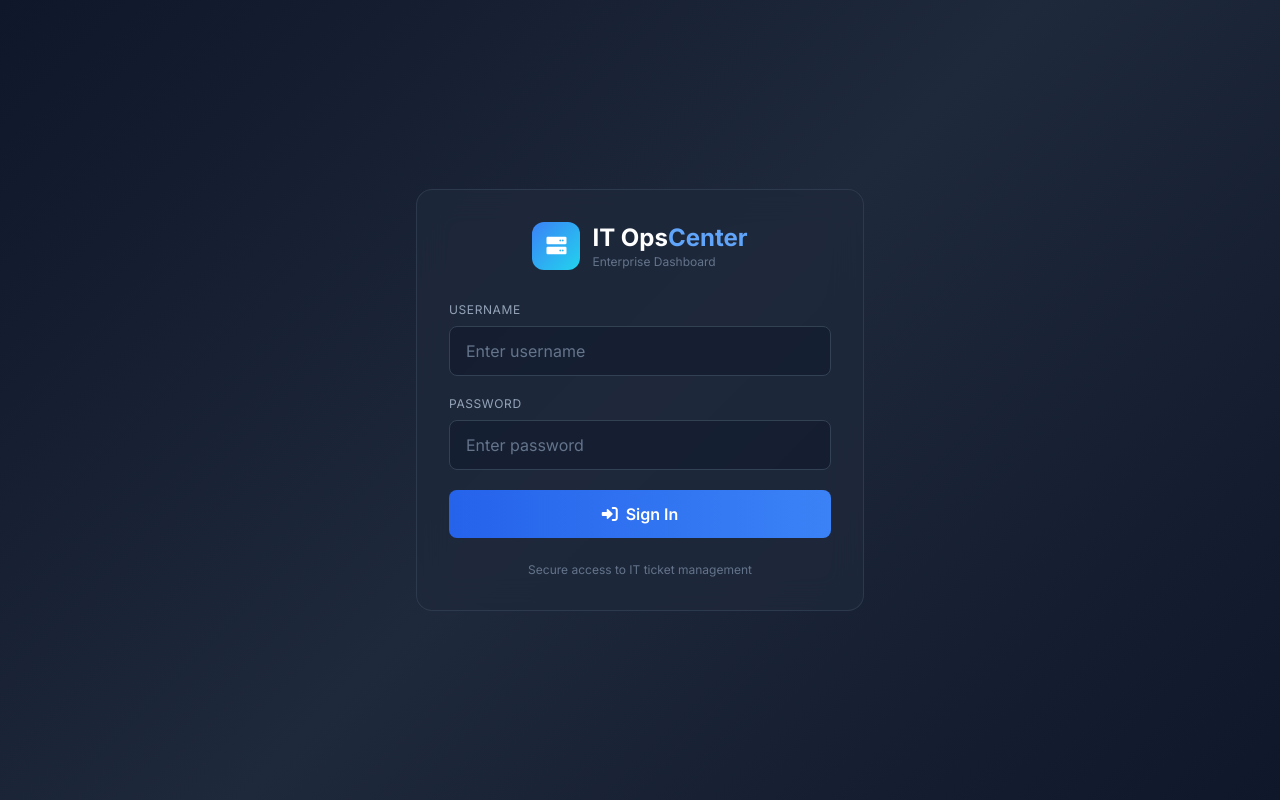
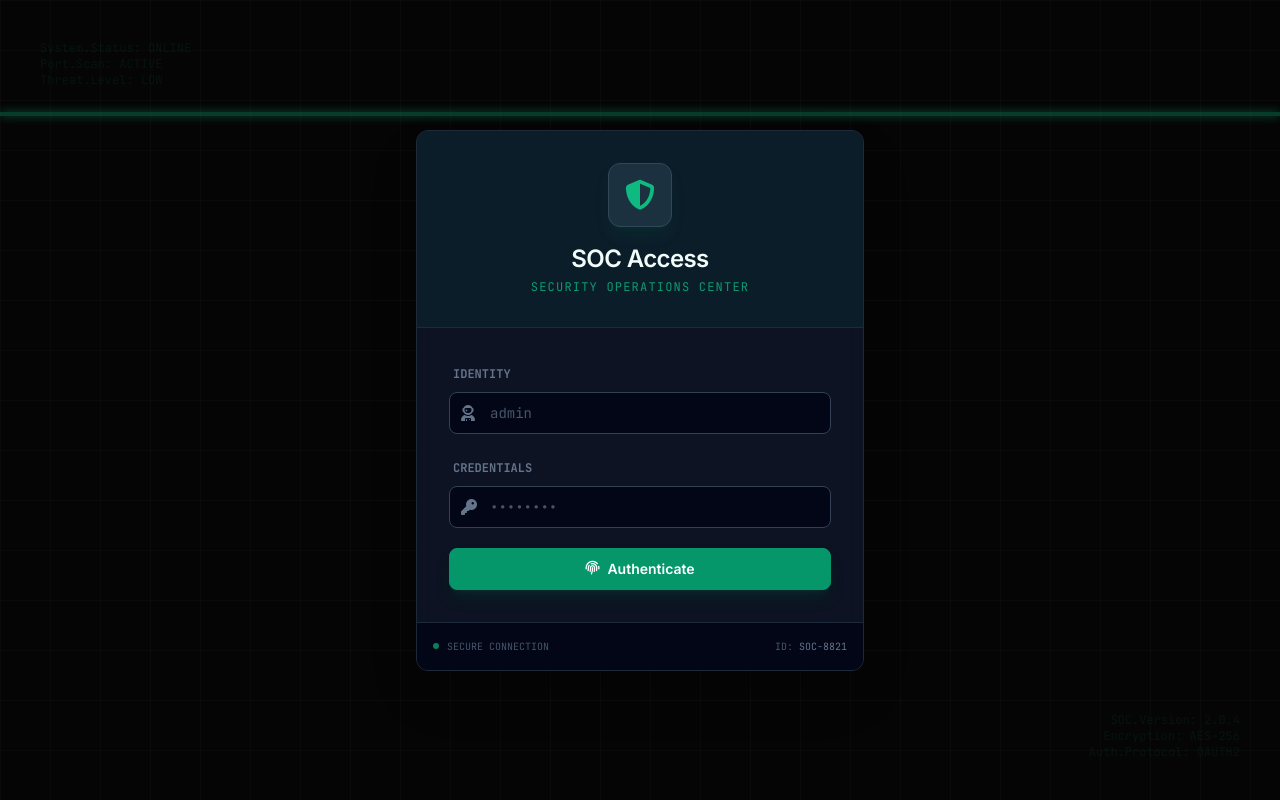
Before and after one commit to AngelP17/Security-Operations-Center-SOC-, a Flask app: page /login in a window 1280 px wide. Run offline with Flask 2, Linux system fonts and the light colour scheme; some libraries are stand-ins or nearby versions.

Commit message:
Redesign Login Interface: distinct SOC cybersecurity theme
- Updated Flask login template (login.html) with dark hex-grid design
- Updated React Login component with matching 'hacker-chic' aesthetic
- Added animated scan lines and HUD elements to prevent confusion with other projects

```diff
--- a/templates/login.html
+++ b/templates/login.html
@@ -4,106 +4,206 @@
 <head>
     <meta charset="UTF-8">
     <meta name="viewport" content="width=device-width, initial-scale=1.0">
-    <title>Login - IT Operations Center</title>
+    <title>SOC Access Control</title>
     <script src="https://cdn.tailwindcss.com"></script>
-    <link rel="stylesheet" href="https://cdnjs.cloudflare.com/ajax/libs/font-awesome/6.0.0/css/all.min.css">
-    <link href="https://fonts.googleapis.com/css2?family=Inter:wght@300;400;500;600;700&display=swap" rel="stylesheet">
+    <link
+        href="https://fonts.googleapis.com/css2?family=JetBrains+Mono:wght@400;700&family=Inter:wght@400;600&display=swap"
+        rel="stylesheet">
+    <link rel="stylesheet" href="https://cdnjs.cloudflare.com/ajax/libs/font-awesome/6.4.0/css/all.min.css">
+    <script>
+        tailwind.config = {
+            theme: {
+                extend: {
+                    fontFamily: {
+                        mono: ['"JetBrains Mono"', 'monospace'],
+                        sans: ['Inter', 'sans-serif'],
+                    },
+                    colors: {
+                        cyber: {
+                            black: '#0a0a0b',
+                            dark: '#111827',
+                            green: '#10b981',
+                            red: '#ef4444',
+                            border: '#1f2937'
+                        }
+                    },
+                    animation: {
+                        'pulse-slow': 'pulse 4s cubic-bezier(0.4, 0, 0.6, 1) infinite',
+                    }
+                }
+            }
+        }
+    </script>
     <style>
-        * {
-            font-family: 'Inter', sans-serif;
+        body {
+            background-color: #050505;
+            background-image:
+                radial-gradient(circle at 50% 50%, rgba(16, 185, 129, 0.05) 0%, transparent 50%),
+                linear-gradient(rgba(17, 24, 39, 1) 0%, rgba(5, 5, 5, 1) 100%);
         }
 
-        body {
-            background: linear-gradient(135deg, #0f172a 0%, #1e293b 50%, #0f172a 100%);
+        .grid-bg {
+            background-size: 50px 50px;
+            background-image: linear-gradient(to right, rgba(255, 255, 255, 0.02) 1px, transparent 1px),
+                linear-gradient(to bottom, rgba(255, 255, 255, 0.02) 1px, transparent 1px);
         }
 
-        .glass-card {
-            background: rgba(30, 41, 59, 0.8);
-            backdrop-filter: blur(16px);
-            border: 1px solid rgba(71, 85, 105, 0.4);
+        .scan-line {
+            position: absolute;
+            top: 0;
+            left: 0;
+            width: 100%;
+            height: 4px;
+            background: rgba(16, 185, 129, 0.3);
+            box-shadow: 0 0 10px rgba(16, 185, 129, 0.5);
+            animation: scan 3s linear infinite;
+            pointer-events: none;
         }
 
-        .input-field {
-            transition: all 0.3s;
+        @keyframes scan {
+            0% {
+                top: -10%;
+                opacity: 0;
             }
 
-        .input-field:focus {
-            box-shadow: 0 0 0 3px rgba(59, 130, 246, 0.3);
+            5% {
+                opacity: 1;
+            }
+
+            95% {
+                opacity: 1;
+            }
+
+            100% {
+                top: 110%;
+                opacity: 0;
+            }
         }
     </style>
 </head>
 
-<body class="min-h-screen flex items-center justify-center p-4">
-    <div class="glass-card rounded-2xl p-8 w-full max-w-md">
-        <!-- Logo -->
-        <div class="flex items-center justify-center gap-3 mb-8">
+<body class="grid-bg min-h-screen flex items-center justify-center p-4 text-slate-200 overflow-hidden relative">
+
+    <!-- Background Decor -->
+    <div class="scan-line"></div>
+    <div class="absolute top-10 left-10 opacity-20 text-emerald-900 font-mono text-xs">
+        System.Status: ONLINE<br>
+        Port.Scan: ACTIVE<br>
+        Threat.Level: LOW
+    </div>
+    <div class="absolute bottom-10 right-10 opacity-20 text-emerald-900 font-mono text-xs text-right">
+        SOC.Version: 2.0.4<br>
+        Encryption: AES-256<br>
+        Auth.Protocol: OAUTH2
+    </div>
+
+    <!-- Login Card -->
     <div
-                class="w-12 h-12 rounded-xl bg-gradient-to-br from-blue-500 to-cyan-400 flex items-center justify-center">
-                <i class="fas fa-server text-white text-xl"></i>
+        class="w-full max-w-md bg-slate-900/80 backdrop-blur-md border border-slate-800 rounded-xl shadow-2xl overflow-hidden relative z-10">
+        <!-- Header -->
+        <div class="border-b border-slate-800 p-8 text-center bg-slate-900/50 relative">
+            <div class="absolute inset-0 bg-emerald-500/5"></div>
+            <div
+                class="w-16 h-16 bg-slate-800 rounded-xl border border-slate-700 mx-auto flex items-center justify-center mb-4 shadow-lg shadow-emerald-900/20 group hover:border-emerald-500/50 transition-colors">
+                <i
+                    class="fas fa-shield-halved text-3xl text-emerald-500 group-hover:scale-110 transition-transform"></i>
             </div>
-            <div>
-                <h1 class="text-2xl font-bold text-white">IT Ops<span class="text-blue-400">Center</span></h1>
-                <p class="text-xs text-slate-500">Enterprise Dashboard</p>
+            <h1 class="text-2xl font-bold font-sans tracking-tight text-white mb-1">SOC Access</h1>
+            <p class="text-xs font-mono text-emerald-500/80 uppercase tracking-widest">Security Operations Center</p>
+        </div>
+
+        <!-- Form -->
+        <div class="p-8 space-y-6">
+            <form id="loginForm" class="space-y-5">
+                <div class="space-y-2">
+                    <label class="text-xs font-mono font-bold text-slate-500 uppercase ml-1">Identity</label>
+                    <div class="relative group">
+                        <div class="absolute inset-y-0 left-0 pl-3 flex items-center pointer-events-none">
+                            <i
+                                class="fas fa-user-astronaut text-slate-500 group-focus-within:text-emerald-500 transition-colors"></i>
+                        </div>
+                        <input type="text" id="username"
+                            class="block w-full pl-10 pr-3 py-2.5 bg-slate-950 border border-slate-700 rounded-lg text-sm placeholder-slate-600 text-white focus:outline-none focus:border-emerald-500 focus:ring-1 focus:ring-emerald-500 font-mono transition-all"
+                            placeholder="admin">
                     </div>
                 </div>
 
-        <!-- Login Form -->
-        <form id="login-form" class="space-y-5">
-            <div>
-                <label class="block text-xs text-slate-400 uppercase tracking-wider mb-2">Username</label>
-                <input type="text" id="username"
-                    class="input-field w-full bg-slate-900/50 border border-slate-700 rounded-lg px-4 py-3 text-white placeholder-slate-500 focus:outline-none focus:border-blue-500"
-                    placeholder="Enter username" required>
+                <div class="space-y-2">
+                    <label class="text-xs font-mono font-bold text-slate-500 uppercase ml-1">Credentials</label>
+                    <div class="relative group">
+                        <div class="absolute inset-y-0 left-0 pl-3 flex items-center pointer-events-none">
+                            <i
+                                class="fas fa-key text-slate-500 group-focus-within:text-emerald-500 transition-colors"></i>
                         </div>
-            <div>
-                <label class="block text-xs text-slate-400 uppercase tracking-wider mb-2">Password</label>
                         <input type="password" id="password"
-                    class="input-field w-full bg-slate-900/50 border border-slate-700 rounded-lg px-4 py-3 text-white placeholder-slate-500 focus:outline-none focus:border-blue-500"
-                    placeholder="Enter password" required>
+                            class="block w-full pl-10 pr-3 py-2.5 bg-slate-950 border border-slate-700 rounded-lg text-sm placeholder-slate-600 text-white focus:outline-none focus:border-emerald-500 focus:ring-1 focus:ring-emerald-500 font-mono transition-all"
+                            placeholder="••••••••">
+                    </div>
                 </div>
 
-            <!-- Error Message -->
-            <div id="error-msg"
-                class="hidden bg-red-500/20 border border-red-500/50 text-red-400 px-4 py-2 rounded-lg text-sm"></div>
-
                 <button type="submit"
-                class="w-full bg-gradient-to-r from-blue-600 to-blue-500 hover:from-blue-500 hover:to-blue-400 text-white font-semibold py-3 px-4 rounded-lg transition-all duration-300 flex items-center justify-center gap-2">
-                <i class="fas fa-sign-in-alt"></i>
-                Sign In
+                    class="w-full flex justify-center py-2.5 px-4 border border-emerald-600 rounded-lg text-sm font-semibold text-white bg-emerald-600 hover:bg-emerald-500 focus:outline-none focus:ring-2 focus:ring-offset-2 focus:ring-emerald-500 focus:ring-offset-slate-900 transition-all shadow-lg shadow-emerald-900/30 font-sans hover:shadow-emerald-500/20">
+                    <i class="fas fa-fingerprint mr-2 mt-0.5"></i> Authenticate
                 </button>
             </form>
 
-        <p class="text-center text-slate-500 text-xs mt-6">
-            Secure access to IT ticket management
-        </p>
+            <div id="errorMsg"
+                class="hidden p-3 rounded-lg bg-red-900/20 border border-red-900/50 text-red-200 text-xs font-mono flex items-center">
+                <i class="fas fa-triangle-exclamation mr-2 text-red-500"></i>
+                <span>Authentication Failed: Invalid Credentials</span>
+            </div>
+        </div>
+
+        <!-- Footer check -->
+        <div
+            class="bg-slate-950 border-t border-slate-800 p-4 flex items-center justify-between text-[10px] font-mono text-slate-600">
+            <div class="flex items-center">
+                <span class="w-1.5 h-1.5 rounded-full bg-emerald-500 mr-2 animate-pulse"></span>
+                SECURE CONNECTION
+            </div>
+            <span>ID: <span class="text-slate-500">SOC-8821</span></span>
+        </div>
     </div>
 
     <script>
-        document.getElementById('login-form').addEventListener('submit', async (e) => {
+        document.getElementById('loginForm').addEventListener('submit', async (e) => {
             e.preventDefault();
-            const errorEl = document.getElementById('error-msg');
-            errorEl.classList.add('hidden');
+            const btn = e.target.querySelector('button');
+            const originalText = btn.innerHTML;
+
+            btn.innerHTML = '<i class="fas fa-circle-notch fa-spin mr-2"></i> Verifying...';
+            btn.disabled = true;
+            btn.classList.add('opacity-75', 'cursor-not-allowed');
 
             const username = document.getElementById('username').value;
             const password = document.getElementById('password').value;
 
             try {
-                const res = await fetch('/api/login', {
+                const response = await fetch('/api/login', {
                     method: 'POST',
                     headers: { 'Content-Type': 'application/json' },
                     body: JSON.stringify({ username, password })
                 });
-                const data = await res.json();
 
-                if (res.ok) {
-                    window.location.href = '/';
+                const data = await response.json();
+
+                if (data.status === 'success') {
+                    btn.innerHTML = '<i class="fas fa-check mr-2"></i> Access Granted';
+                    btn.classList.remove('bg-emerald-600', 'hover:bg-emerald-500');
+                    btn.classList.add('bg-emerald-500');
+                    setTimeout(() => window.location.href = '/security', 500);
                 } else {
-                    errorEl.textContent = data.error || 'Login failed';
-                    errorEl.classList.remove('hidden');
+                    throw new Error('Invalid credentials');
                 }
-            } catch (e) {
-                errorEl.textContent = 'Network error';
-                errorEl.classList.remove('hidden');
+            } catch (err) {
+                document.getElementById('errorMsg').classList.remove('hidden');
+                btn.innerHTML = originalText;
+                btn.disabled = false;
+                btn.classList.remove('opacity-75', 'cursor-not-allowed');
+                // Shake animation
+                const card = document.querySelector('.max-w-md');
+                card.classList.add('animate-[shake_0.5s_ease-in-out]');
+                setTimeout(() => card.classList.remove('animate-[shake_0.5s_ease-in-out]'), 500);
             }
         });
     </script>
```
Also changed, not shown: src/components/Login.tsx (+100 -92 lines). Lines whose indentation alone changed are shown as unchanged.
